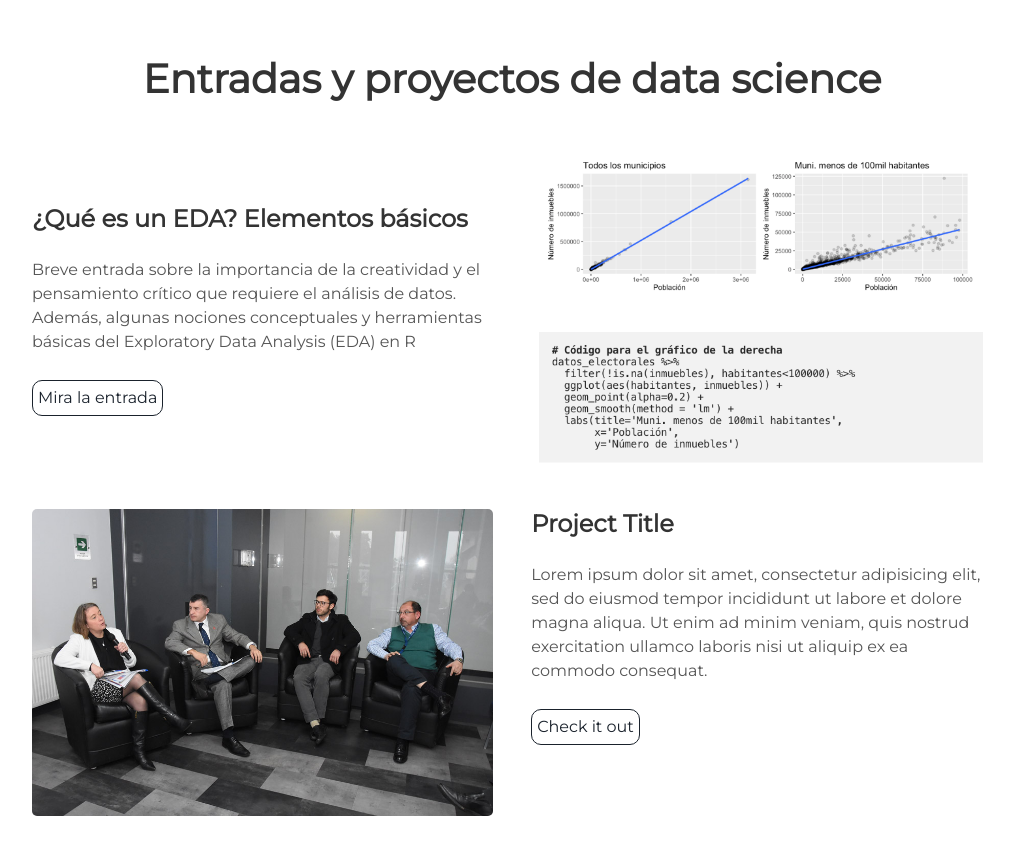
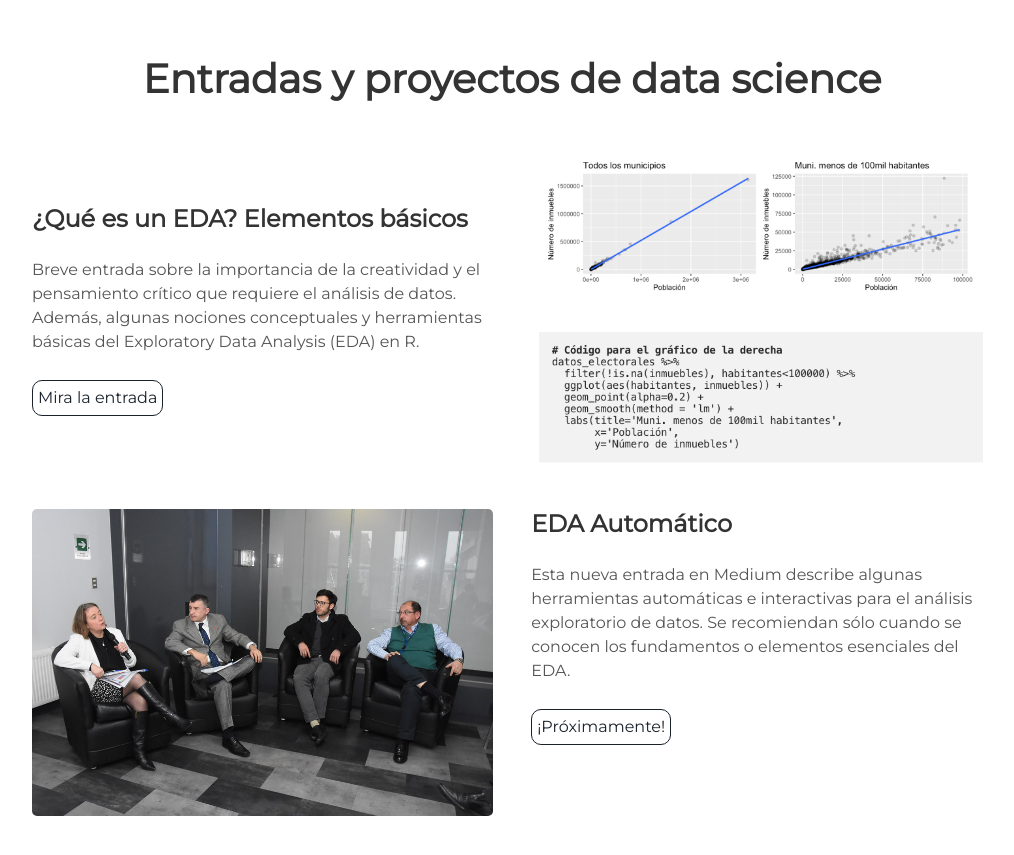
Before and after one commit to alvaroleongarrido/alvaroleongarrido.github.io, a Jekyll site: the page built from index.html, in a window 1280 px wide and 900 px high, scrolled down 2104 px. Shown: the top 855 px of the window, without its empty margins (128-1142 px from the left). Built offline with Jekyll 4.4.1, drawn with Linux system fonts in a browser that asks for light colours.

Commit message:
ultimo cambio lunes 11mayo

```diff
--- a/_includes/about.html
+++ b/_includes/about.html
@@ -13,7 +13,7 @@
     <h2>¿Qué puedo hacer?</h2>
     <img src="/assets/img/iconos/R_icon.png" class="avatar">
     <img src="/assets/img/iconos/Python_icon.png" class="avatar">
-    <img src="/assets/img/iconos/SPSS_icon2.png" class="avatar">
+    <img src="/assets/img/iconos/jupyter_logo.png" class="avatar">
     <img src="/assets/img/iconos/Office_icon.png" class="avatar">
     <p>Machine Learning y análisis de datos con R, Python y SPSS. Elaboración de informes con Markdown, Jupyter u Office. Excelente trato con clientes internos y externos; comprometido y colaborativo; creativo y resolutivo.</p>
   </div>
--- a/_includes/projects.html
+++ b/_includes/projects.html
@@ -8,7 +8,7 @@
   </div>
   <div class="contents">
     <h3>¿Qué es un EDA? Elementos básicos</h3>
-    <p>Breve entrada sobre la importancia de la creatividad y el pensamiento crítico que requiere el análisis de datos. Además, algunas nociones conceptuales y herramientas básicas del Exploratory Data Analysis (EDA) en R</p>
+    <p>Breve entrada sobre la importancia de la creatividad y el pensamiento crítico que requiere el análisis de datos. Además, algunas nociones conceptuales y herramientas básicas del Exploratory Data Analysis (EDA) en R.</p>
     <a class="project-link" href="https://medium.com/@alvaroleongarrido/eda-an%C3%A1lisis-exploratorio-de-datos-a008b5d7cad8" target="_newtab">Mira la entrada</a>
   </div>
 </div>
@@ -18,9 +18,9 @@
     <img alt="exploratory data analysis" src="{{ "/assets/img/entradas/undp_cl_idh_seminario.jpg" | prepend: site.baseurl }}" />
   </div>
   <div class="contents-right">
-    <h3> Project Title </h3>
-    <p>Lorem ipsum dolor sit amet, consectetur adipisicing elit, sed do eiusmod tempor incididunt ut labore et dolore magna aliqua. Ut enim ad minim veniam, quis nostrud exercitation ullamco laboris nisi ut aliquip ex ea commodo consequat.</p>
-    <a class="project-link" href="#">Check it out</a>
+    <h3>EDA Automático</h3>
+    <p>Esta nueva entrada en Medium describe algunas herramientas automáticas e interactivas para el análisis exploratorio de datos. Se recomiendan sólo cuando se conocen los fundamentos o elementos esenciales del EDA.</p>
+    <a class="project-link" href="#">¡Próximamente!</a>
   </div>
 
 </div>
```
Also changed, not shown: assets/img/iconos/jupyter_logo.png (added).
